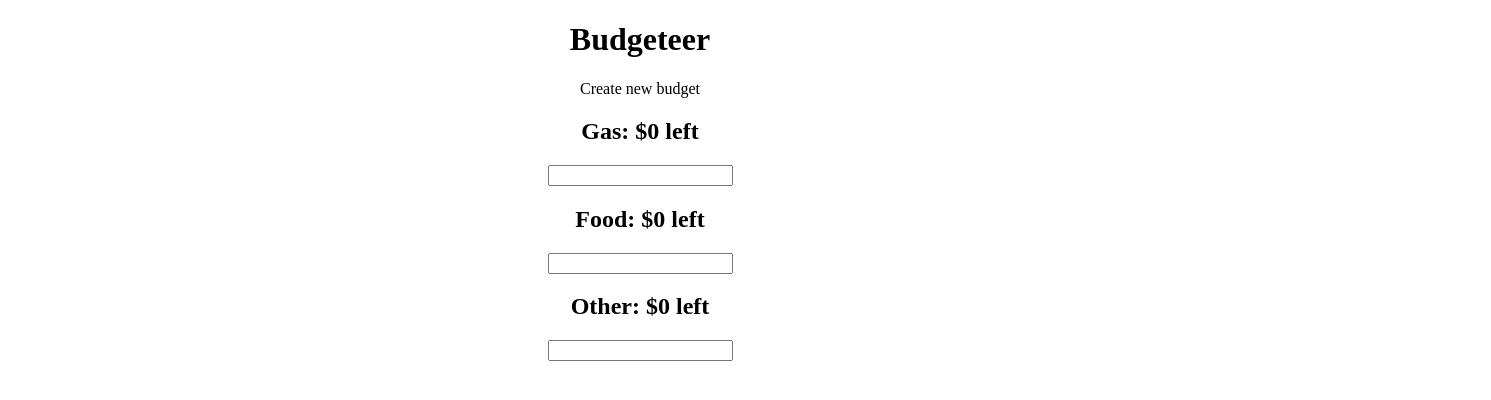
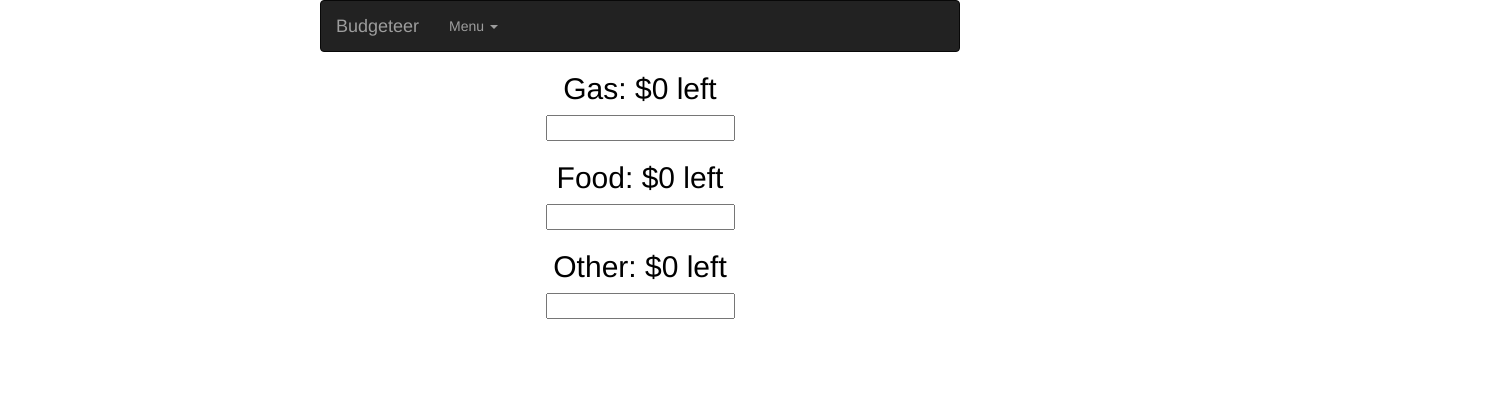
Before and after one commit to Hugodol/budgeteer, a React app in the folder client/: page / in a window 1280 px wide. Shown: the top 400 px of the page, 1491 px wide, since content can reach past the window. Built offline with nearby package versions, Linux system fonts and the light colour scheme; no server answers.

Commit message:
created nav bar with create budget functionality and log out for later use

```diff
--- a/client/package.json
+++ b/client/package.json
@@ -12,6 +12,7 @@
     "bluebird": "^3.5.0",
     "lodash": "^4.17.4",
     "react": "^15.5.4",
+    "react-bootstrap": "^0.30.9",
     "react-dom": "^15.5.4"
   },
   "devDependencies": {
--- a/client/src/components/App.jsx
+++ b/client/src/components/App.jsx
@@ -1,9 +1,9 @@
 import React from 'react';
 import axios from 'axios';
-import CreateWeek from './createWeek.jsx';
 import UpdateGas from './updateGas.jsx';
 import UpdateFood from './updateFood.jsx';
 import UpdateOther from './updateOther.jsx';
+import NavBar from './navBar.jsx';
 
 class App extends React.Component {
   constructor() {
@@ -32,7 +32,7 @@ class App extends React.Component {
   render() {
     return (
       <div className="main">
-        <CreateWeek
+        <NavBar
           setAmount={this.setAmount.bind(this)}
         />
         <UpdateGas
--- a/client/src/components/createWeek.jsx
+++ /dev/null
@@ -1,22 +0,0 @@
-import React from 'react';
-import createBudget from '../helpers/createBudget.js';
-
-const CreateWeek = (props) => {
-  return (
-    <div>
-      <buton className="create" onClick={() => {
-        let gas = prompt('initial gas amount');
-        let food = prompt('initial food amount');
-        let other = prompt('initial other amount');
-        let values = {
-          gas: gas,
-          food: food,
-          other: other
-        };
-        createBudget(values, props.setAmount);
-      }}>Create new budget</buton>
-    </div>
-  );
-}
-
-export default CreateWeek;
--- /dev/null
+++ b/client/src/components/navBar.jsx
@@ -0,0 +1,35 @@
+import React from 'react';
+import createBudget from '../helpers/createBudget.js';
+import {Navbar, Nav, NavItem, NavDropdown, MenuItem} from 'react-bootstrap';
+
+const NavBar = (props) => (
+  <Navbar inverse collapseOnSelect>
+    <Navbar.Header>
+      <Navbar.Brand>
+        <a href="#">Budgeteer</a>
+      </Navbar.Brand>
+      <Navbar.Toggle />
+    </Navbar.Header>
+    <Navbar.Collapse>
+      <Nav>
+        <NavDropdown eventKey={3} title="Menu" id="basic-nav-dropdown">
+          <MenuItem eventKey={3.1} onClick={() => {
+            let gas = prompt('initial gas amount');
+            let food = prompt('initial food amount');
+            let other = prompt('initial other amount');
+            let values = {
+              gas: gas,
+              food: food,
+              other: other
+            };
+            createBudget(values, props.setAmount);
+          }}>create new Budget</MenuItem>
+          <MenuItem divider />
+          <MenuItem eventKey={3.3}>log out</MenuItem>
+        </NavDropdown>
+      </Nav>
+    </Navbar.Collapse>
+  </Navbar>
+);
+
+export default NavBar;
```
Also changed, not shown: client/src/index.ejs.
